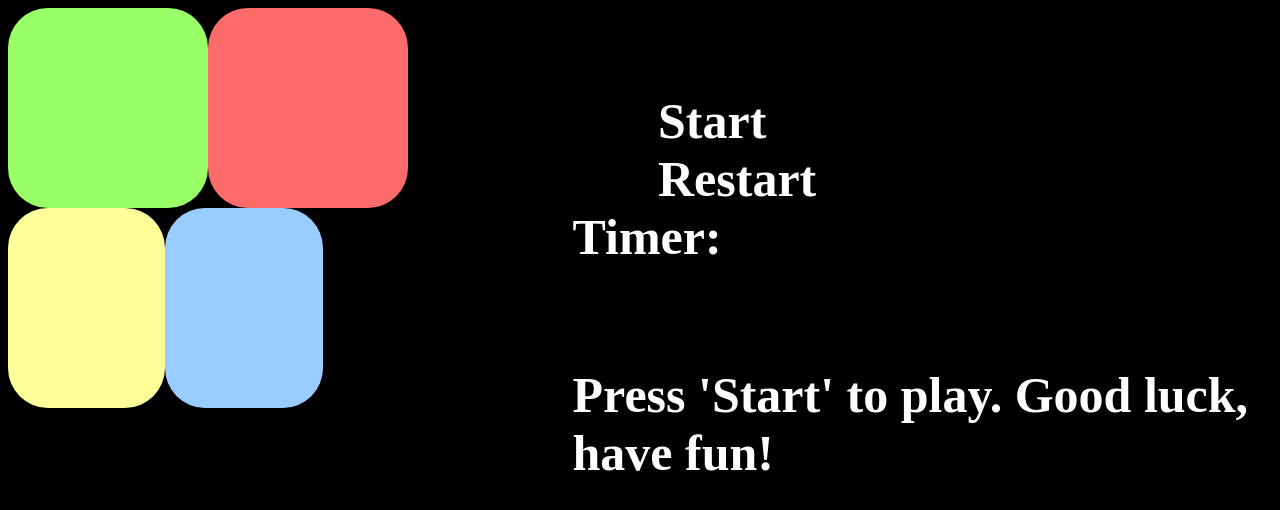
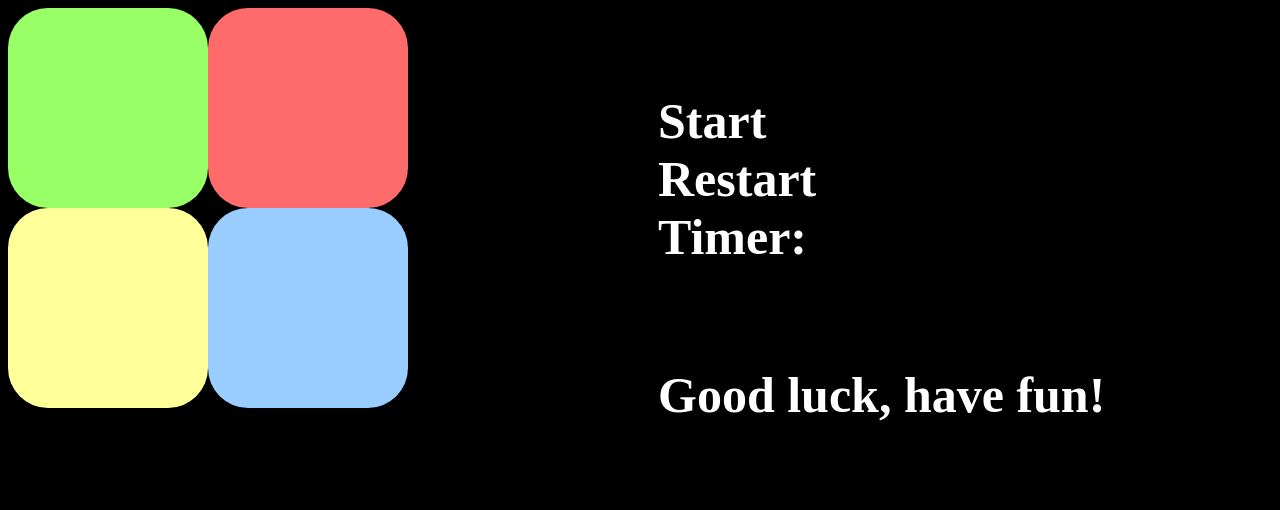
Before and after one commit to LeviathanIsI/SEI-Project1-Bradford-Joshua, a plain HTML site: page index.html in a window 1280 px wide. Both pictures are taken after a click on the element "Start". Drawn offline with Linux system fonts and the light colour scheme.

Commit message:
Added touch functionality to test

```diff
--- a/app.js
+++ b/app.js
@@ -43,6 +43,7 @@ function startGame() {
     sequence = [];
     randomSequenceGenerator();
     displaySequence();
+    endGameText.innerText = "Good luck, have fun!";
   });
 }
 
@@ -76,11 +77,19 @@ function enableUserInput() {
   buttons.forEach((button) => {
     button.addEventListener("click", userInput);
   });
+
+  buttons.forEach((button) => {
+    button.addEventListener("touchstart", userInput);
+  });
 }
 
 function disableUserInput() {
   buttons.forEach((button) => {
     button.removeEventListener("click", userInput);
+  });
+
+  buttons.forEach((button) => {
+    button.removeEventListener("touchstart", userInput);
   });
 }
 
@@ -94,7 +103,6 @@ function userInput(event) {
     endGameText.innerText = "Game Over! Wrong sequence.";
     invalidSound.play();
     disableUserInput();
-
     return;
   }
   if (playerSequence.length === sequence.length) {
--- a/index.html
+++ b/index.html
@@ -8,6 +8,7 @@
     <script defer src="app.js"></script>
   </head>
   <body>
+    <!-- Source: [Timbre, Simon Says.flac, https://freesound.org/people/Timbre/sounds/171398/, 01/09/2024] -->
     <audio id="greenbuttonsound">
       <source src="audio\audio_greenbutton.mp4" type="audio/mpeg" />
     </audio>
@@ -36,9 +37,7 @@
       <div class="bluebutton"></div>
       <div class="gamemenu">
         <aside class="timer">Timer:</aside>
-        <aside class="endgametext">
-          Press 'Start' to play. Good luck, have fun!
-        </aside>
+        <aside class="endgametext">Press 'Start' to play.</aside>
       </div>
     </div>
   </body>
```
